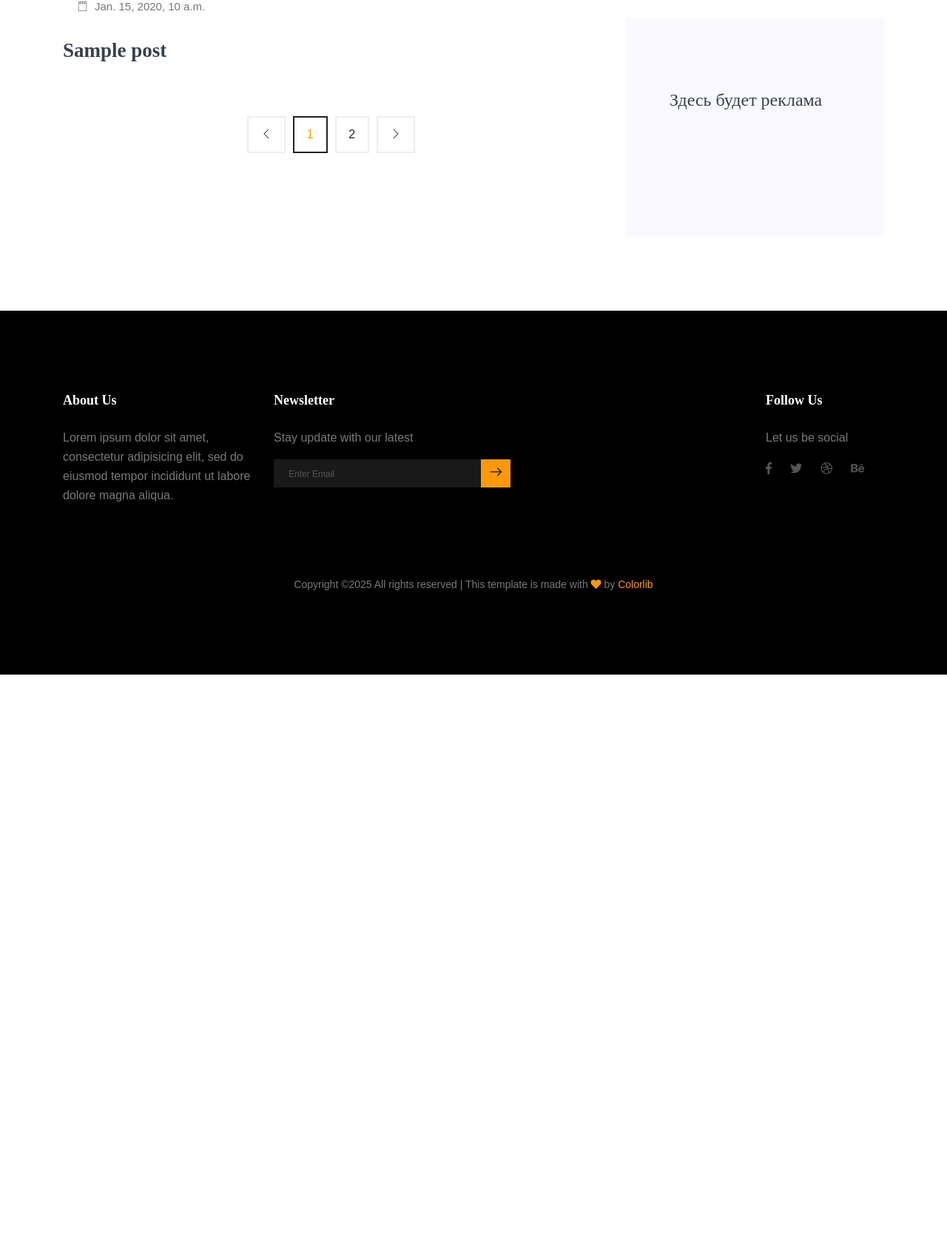
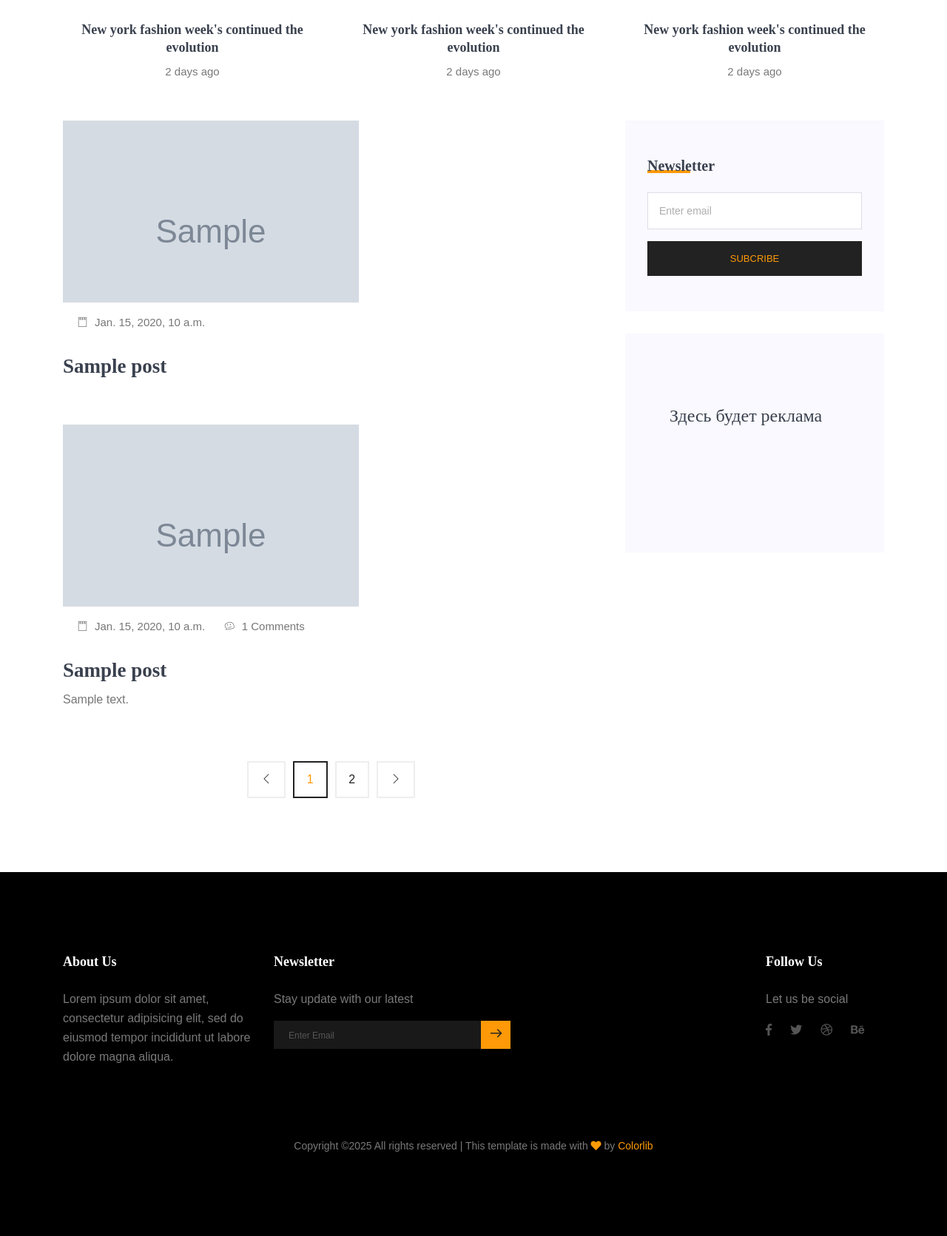
Before and after one commit to maxchuk89/2_interactive_django_blog, a Django app: page / in a window 1280 px wide. Shown: the part 928-2599 px from the top of the page at 74% size. Before the commit the page ends 1840 px from the top, so only its background shows below. Run offline with Django 3.2, Linux system fonts and the light colour scheme; tables that the repository leaves empty hold one stand-in row (values such as "Sample post"); grey boxes marked "Sample" are stand-in pictures; parts of the project's set-up code (start-up, migrations or seed data) failed here and were passed over; some libraries are stand-ins or nearby versions.

Commit message:
render posts on index page.

```diff
--- a/templates/index.html
+++ b/templates/index.html
@@ -42,7 +42,6 @@
     </header>
 
     <main class="site-main">
-      <!--================Hero Banner start =================-->
       <section class="mb-30px">
         <div class="container">
           <div class="hero-banner"
@@ -55,24 +54,67 @@
           </div>
         </div>
       </section>
-      <!--================Hero Banner end =================-->
 
-      <!--================ Start Blog Post Area =================-->
+      <section>
+        <div class="container">
+          <div class="d-flex">
+            <div class="flex-fill" style="margin-right: 30px;">
+              <div class="card blog__slide text-center">
+                <div class="blog__slide__img">
+                  <img class="card-img rounded-0"
+                       src="{% static 'img/blog/blog-slider/blog-slide1.png' %}" alt="slide 1">
+                </div>
+                <div class="blog__slide__content">
+                  <h3><a href="#">New york fashion week's continued the evolution</a></h3>
+                  <p>2 days ago</p>
+                </div>
+              </div>
+            </div>
+
+            <div class="flex-fill" style="margin-right: 30px;">
+              <div class="card blog__slide text-center">
+                <div class="blog__slide__img">
+                  <img class="card-img rounded-0"
+                       src="{% static 'img/blog/blog-slider/blog-slide2.png' %}" alt="slide 2">
+                </div>
+                <div class="blog__slide__content">
+                  <h3><a href="#">New york fashion week's continued the evolution</a></h3>
+                  <p>2 days ago</p>
+                </div>
+              </div>
+            </div>
+
+            <div class="flex-fill">
+              <div class="card blog__slide text-center">
+                <div class="blog__slide__img">
+                  <img class="card-img rounded-0"
+                       src="{% static 'img/blog/blog-slider/blog-slide3.png' %}" alt="slide 3">
+                </div>
+                <div class="blog__slide__content">
+                  <h3><a href="#">New york fashion week's continued the evolution</a></h3>
+                  <p>2 days ago</p>
+                </div>
+              </div>
+            </div>
+          </div>
+        </div>
+      </section>
+
       <section class="blog-post-area section-margin mt-4">
         <div class="container">
           <div class="row">
             <div class="col-lg-8">
-
+              {% if most_popular_posts %}
                 {% for post in most_popular_posts %}
                 <div class="single-recent-blog-post">
                   <div class="thumb">
                     <img class="img-fluid"
-                       src="{{ post.image_url }}"
+                         src="{% if post.image_url %}{{ post.image_url }}{% else %}{% static 'img/banner/blog.png' %}{% endif %}"
                          alt="{{ post.title }}">
                     <ul class="thumb-info">
-                    <li>
-                      <a href="#"><i class="ti-notepad"></i>{{ post.published_at }}</a>
-                    </li>
+                      {% if post.published_at %}
+                      <li><a href="#"><i class="ti-notepad"></i>{{ post.published_at }}</a></li>
+                      {% endif %}
                     </ul>
                   </div>
                   <div class="details mt-20">
@@ -80,6 +122,31 @@
                   </div>
                 </div>
                 {% endfor %}
+              {% endif %}
+
+              {% if fresh_posts %}
+                {% for post in fresh_posts %}
+                <div class="single-recent-blog-post">
+                  <div class="thumb">
+                    <img class="img-fluid"
+                         src="{% if post.image_url %}{{ post.image_url }}{% else %}{% static 'img/banner/blog.png' %}{% endif %}"
+                         alt="{{ post.title }}">
+                    <ul class="thumb-info">
+                      {% if post.published_at %}
+                      <li><a href="#"><i class="ti-notepad"></i>{{ post.published_at }}</a></li>
+                      {% endif %}
+                      {% if post.comments_amount %}
+                      <li><a href="#"><i class="ti-themify-favicon"></i>{{ post.comments_amount }} Comments</a></li>
+                      {% endif %}
+                    </ul>
+                  </div>
+                  <div class="details mt-20">
+                    <h3>{{ post.title }}</h3>
+                    {% if post.text %}<p>{{ post.text }}</p>{% endif %}
+                  </div>
+                </div>
+                {% endfor %}
+              {% endif %}
 
               <div class="row">
                 <div class="col-lg-12">
@@ -103,7 +170,6 @@
               </div>
             </div>
 
-            <!-- Start Blog Post Sidebar -->
             <div class="col-lg-4 sidebar-widgets">
               <div class="widget-wrap">
                 <div class="single-sidebar-widget newsletter-widget">
@@ -124,11 +190,9 @@
                 </div>
               </div>
             </div>
-            <!-- End Blog Post Sidebar -->
           </div>
         </div>
       </section>
-      <!--================ End Blog Post Area =================-->
     </main>
 
     <footer class="footer-area section-padding">
```
Lines whose indentation alone changed are shown as unchanged.
